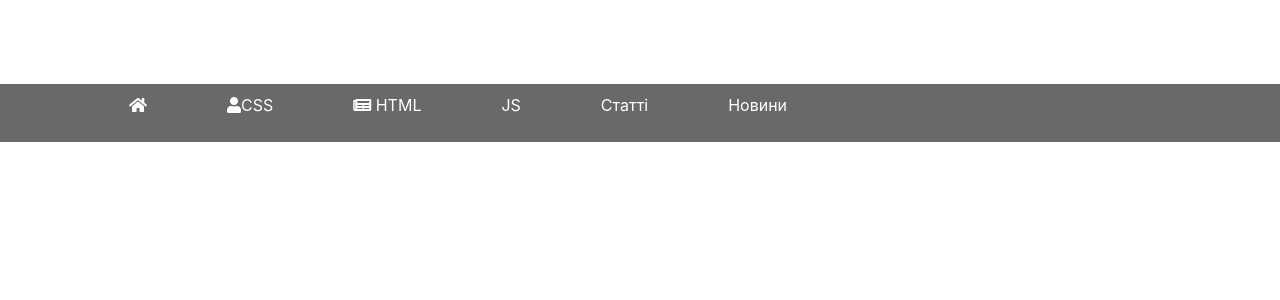
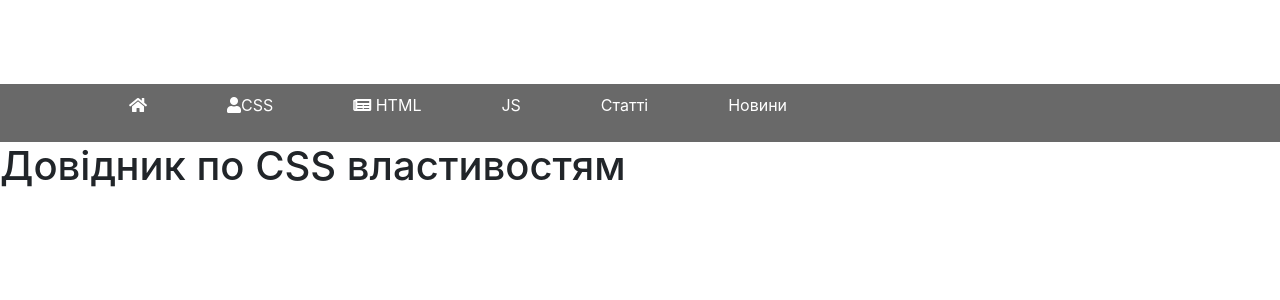
Before and after one commit to OWLsTyLe/first-, a Django app: page /about in a window 1280 px wide. Shown: the top 300 px of the page. Run offline with Django 5.2, Linux system fonts and the light colour scheme; some libraries are stand-ins or nearby versions.

Commit message:
new url html

```diff
--- a/my/main/templates/main/about.html
+++ b/my/main/templates/main/about.html
@@ -1,7 +1,7 @@
 {% extends 'main/layout.html' %}
 
-{% block title %} tyt {% endblock %}
+{% block title %}Довідник по CSS властивостям {% endblock %}
 
 {% block content %}
-
+<h1>Довідник по CSS властивостям</h1>
 {% endblock %}
```
